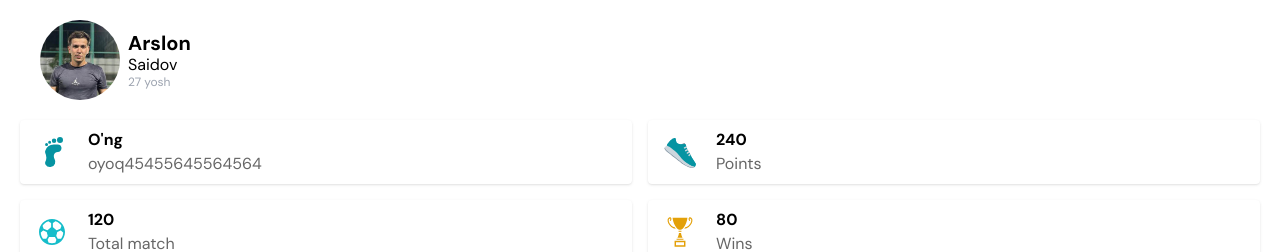
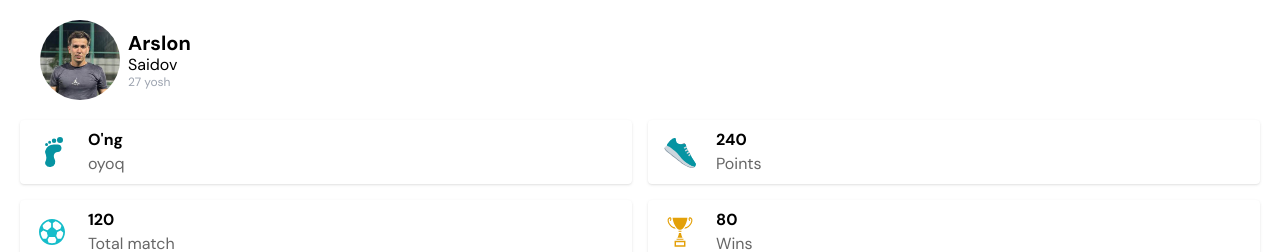
Before and after one commit to IT-Forelead/gazon, a Vue app: page /view-player/arslon/0 in a window 1280 px wide. Shown: the top 252 px of the page. Built offline with nearby package versions, Linux system fonts and the light colour scheme; what vue3-marquee would draw is missing.

Commit message:
[FE] Show User Icon if user's image hasn't

```diff
--- a/src/views/ViewPlayer.vue
+++ b/src/views/ViewPlayer.vue
@@ -57,7 +57,7 @@ onMounted(() => {
         />
         <div>
           <h4 class="font-bold">{{ hero?.foot }}</h4>
-          <p class="text-[#666]">oyoq45455645564564</p>
+          <p class="text-[#666]">oyoq</p>
         </div>
       </div>
       <div class="flex items-center gap-x-5 bg-white py-2 px-4 rounded shadow">
```
